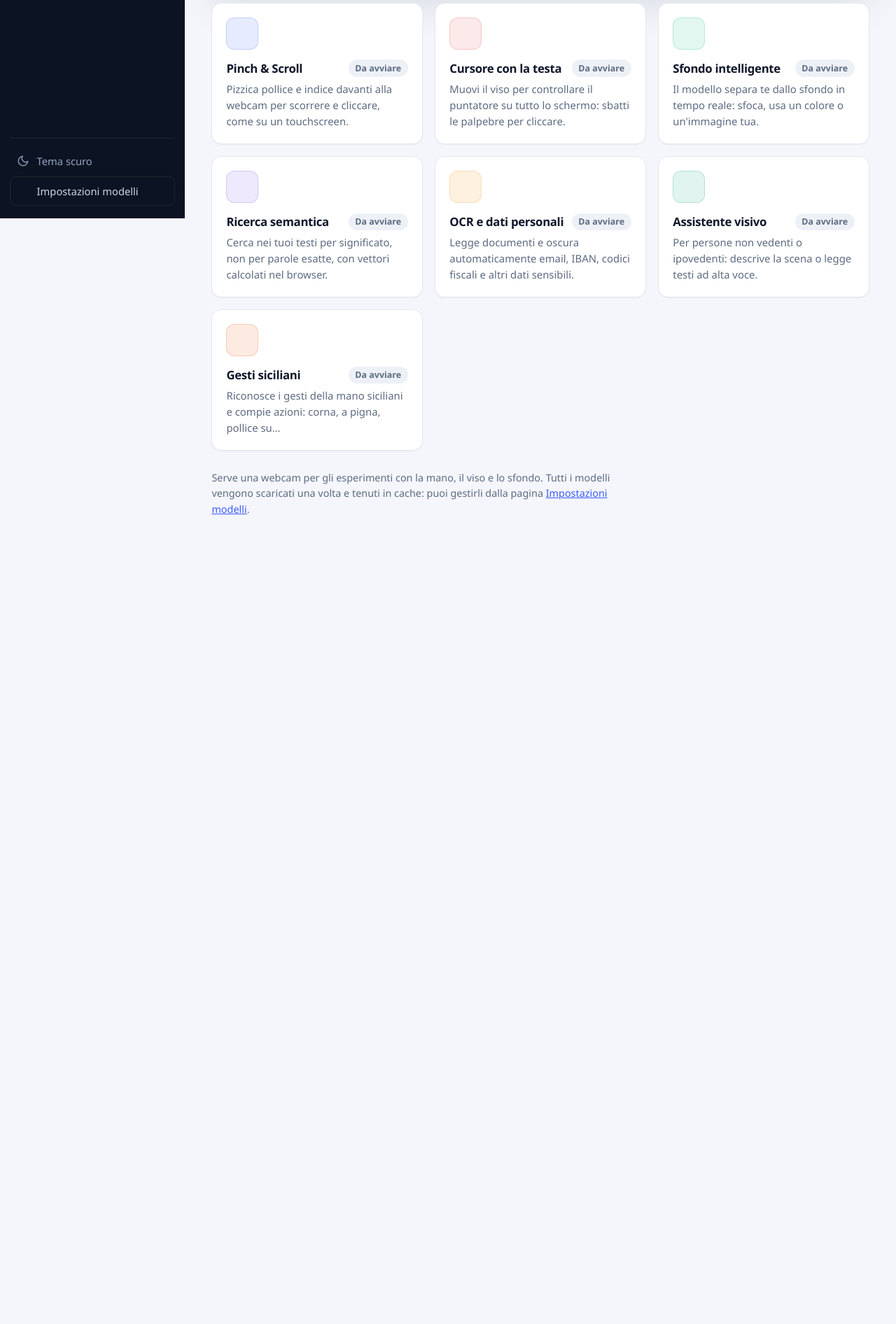
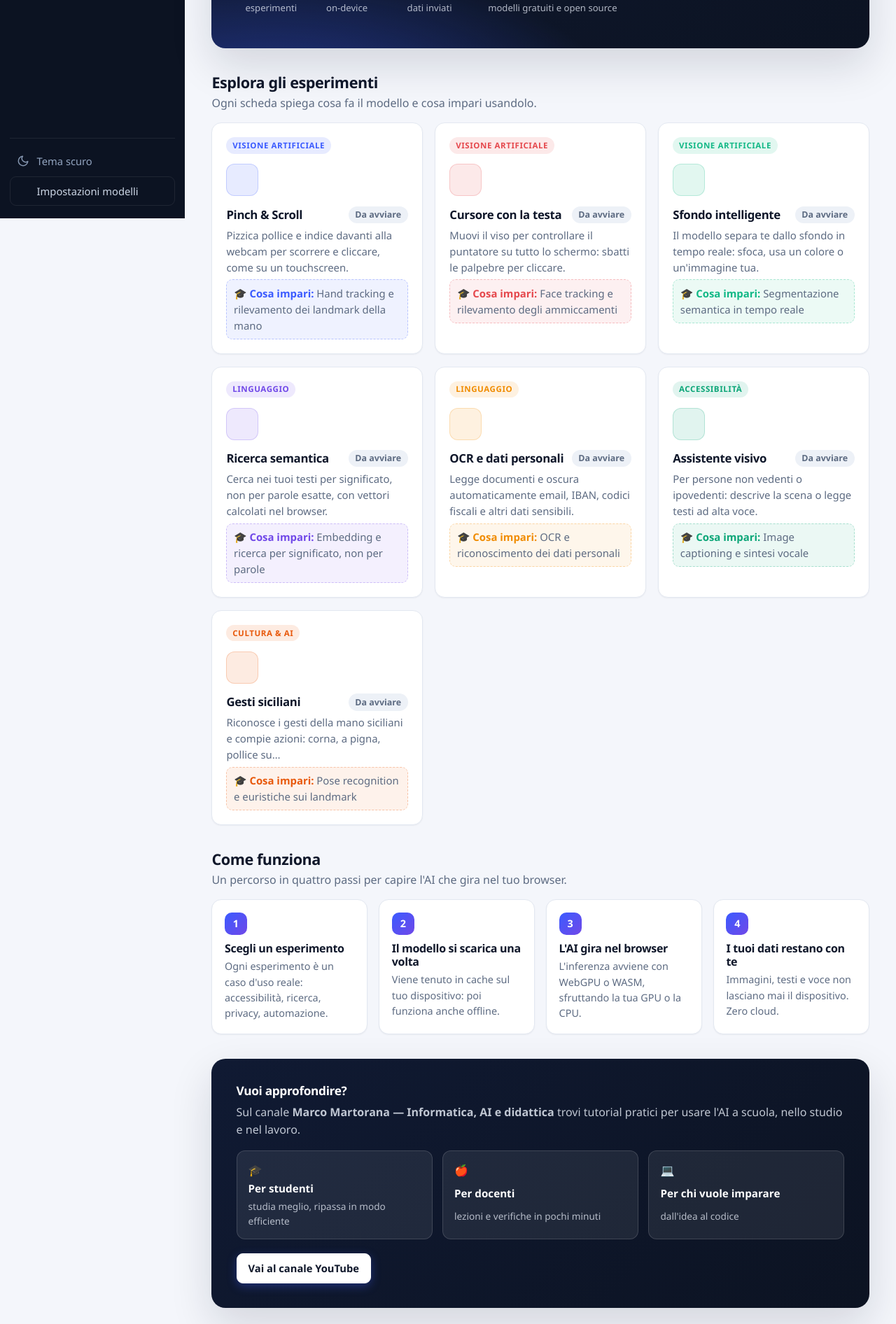
Before and after one commit to marcomattolab/edge-ai-lab, an Angular app: page / in a window 1280 px wide. Shown: the part 488-2380 px from the top of the page at 70% size. Before the commit the page ends 1291 px from the top, so only its background shows below. Built offline with nearby package versions, Linux system fonts and the light colour scheme.

Commit message:
add css new

```diff
--- a/src/app/core/features.ts
+++ b/src/app/core/features.ts
@@ -7,6 +7,10 @@ export interface Feature {
   /** Titolo mostrato sulla card della home. */
   name: string;
   description: string;
+  /** Categoria didattica mostrata come etichetta sulla card. */
+  category: string;
+  /** Cosa si impara, mostrato in evidenza sulla card. */
+  learn: string;
   slot: Slot;
   /** SVG interno (path, circle, ecc.) per l'icona, tratto in stile Feather. */
   icon: string;
@@ -20,6 +24,8 @@ export const FEATURES: Feature[] = [
     label: 'Pinch & Scroll',
     name: 'Pinch & Scroll',
     description: 'Pizzica pollice e indice davanti alla webcam per scorrere e cliccare, come su un touchscreen.',
+    category: 'Visione artificiale',
+    learn: 'Hand tracking e rilevamento dei landmark della mano',
     slot: 'hand',
     tone: '#3b5bff',
     icon: '<polyline points="5 9 2 12 5 15"/><polyline points="9 5 12 2 15 5"/><polyline points="15 19 12 22 9 19"/><polyline points="19 9 22 12 19 15"/><line x1="2" y1="12" x2="22" y2="12"/><line x1="12" y1="2" x2="12" y2="22"/>',
@@ -29,6 +35,8 @@ export const FEATURES: Feature[] = [
     label: 'Cursore con la testa',
     name: 'Cursore con la testa',
     description: 'Muovi il viso per controllare il puntatore su tutto lo schermo: sbatti le palpebre per cliccare.',
+    category: 'Visione artificiale',
+    learn: 'Face tracking e rilevamento degli ammiccamenti',
     slot: 'face',
     tone: '#e5484d',
     icon: '<path d="M20 21v-2a4 4 0 0 0-4-4H8a4 4 0 0 0-4 4v2"/><circle cx="12" cy="7" r="4"/>',
@@ -38,6 +46,8 @@ export const FEATURES: Feature[] = [
     label: 'Sfondo intelligente',
     name: 'Sfondo intelligente',
     description: 'Il modello separa te dallo sfondo in tempo reale: sfoca, usa un colore o un\'immagine tua.',
+    category: 'Visione artificiale',
+    learn: 'Segmentazione semantica in tempo reale',
     slot: 'segmenter',
     tone: '#12b886',
     icon: '<rect x="3" y="3" width="18" height="18" rx="2" ry="2"/><circle cx="8.5" cy="8.5" r="1.5"/><polyline points="21 15 16 10 5 21"/>',
@@ -47,6 +57,8 @@ export const FEATURES: Feature[] = [
     label: 'Ricerca semantica',
     name: 'Ricerca semantica',
     description: 'Cerca nei tuoi testi per significato, non per parole esatte, con vettori calcolati nel browser.',
+    category: 'Linguaggio',
+    learn: 'Embedding e ricerca per significato, non per parole',
     slot: 'embedding',
     tone: '#7048e8',
     icon: '<circle cx="11" cy="11" r="8"/><line x1="21" y1="21" x2="16.65" y2="16.65"/>',
@@ -56,6 +68,8 @@ export const FEATURES: Feature[] = [
     label: 'OCR e dati personali',
     name: 'OCR e dati personali',
     description: 'Legge documenti e oscura automaticamente email, IBAN, codici fiscali e altri dati sensibili.',
+    category: 'Linguaggio',
+    learn: 'OCR e riconoscimento dei dati personali',
     slot: 'ocr',
     tone: '#f08c00',
     icon: '<path d="M12 22s8-4 8-10V5l-8-3-8 3v7c0 6 8 10 8 10z"/>',
@@ -65,6 +79,8 @@ export const FEATURES: Feature[] = [
     label: 'Assistente visivo',
     name: 'Assistente visivo',
     description: 'Per persone non vedenti o ipovedenti: descrive la scena o legge testi ad alta voce.',
+    category: 'Accessibilità',
+    learn: 'Image captioning e sintesi vocale',
     slot: 'captioning',
     tone: '#0ca678',
     icon: '<path d="M1 12s4-8 11-8 11 8 11 8-4 8-11 8-11-8-11-8z"/><circle cx="12" cy="12" r="3"/>',
@@ -74,6 +90,8 @@ export const FEATURES: Feature[] = [
     label: 'Gesti siciliani',
     name: 'Gesti siciliani',
     description: 'Riconosce i gesti della mano siciliani e compie azioni: corna, a pigna, pollice su…',
+    category: 'Cultura & AI',
+    learn: 'Pose recognition e euristiche sui landmark',
     slot: 'hand',
     tone: '#e8590c',
     icon: '<polygon points="13 2 3 14 12 14 11 22 21 10 12 10 13 2"/>',
--- a/src/app/features/home/home.ts
+++ b/src/app/features/home/home.ts
@@ -15,22 +15,34 @@ import { ModelStore } from '../../core/model-store.service';
           <path d="M50 18 L50 46" stroke-width="8"/>
         </svg>
       </span>
-      <span class="hero-badge">100% on-device · Nessun dato in uscita</span>
+      <span class="hero-badge">Laboratorio didattico · AI sul dispositivo</span>
       <h1>Edge AI Lab</h1>
       <p class="hero-owner">di <a href="https://www.youtube.com/@MarcoMartoranaAI" target="_blank" rel="noopener">Marco Martorana</a> · Informatica, AI e didattica</p>
       <p class="hero-sub">
-        Cinque esperimenti di intelligenza artificiale che girano interamente nel tuo browser:
-        niente server, niente cloud, i modelli restano sul tuo dispositivo.
+        Sette esperimenti per capire l'intelligenza artificiale toccandola con mano:
+        niente server, niente cloud, i modelli girano interamente nel tuo browser.
       </p>
       <div class="hero-actions">
-        <a class="btn primary" routerLink="/pinch-scroll">Prova il primo esperimento</a>
+        <a class="btn primary" routerLink="/pinch-scroll">Inizia con il primo esperimento</a>
         <a class="btn" routerLink="/settings">Impostazioni modelli</a>
+      </div>
+      <div class="hero-stats">
+        <div class="stat"><strong>7</strong><span>esperimenti</span></div>
+        <div class="stat"><strong>100%</strong><span>on-device</span></div>
+        <div class="stat"><strong>0</strong><span>dati inviati</span></div>
+        <div class="stat"><strong>0 €</strong><span>modelli gratuiti e open source</span></div>
       </div>
     </header>
 
+    <section class="home-section">
+      <div class="section-head">
+        <h2>Esplora gli esperimenti</h2>
+        <p class="muted">Ogni scheda spiega cosa fa il modello e cosa impari usandolo.</p>
+      </div>
       <div class="features-grid">
         @for (f of features; track f.path) {
           <a class="feature-card" [routerLink]="f.path" [style.--tone]="f.tone">
+            <span class="feature-cat">{{ f.category }}</span>
             <div class="feature-icon" aria-hidden="true">
               <svg viewBox="0 0 24 24" fill="none" stroke="currentColor" stroke-width="1.8" stroke-linecap="round" stroke-linejoin="round" [innerHTML]="f.icon"></svg>
             </div>
@@ -40,11 +52,56 @@ import { ModelStore } from '../../core/model-store.service';
                 <span class="badge" [class]="store.status()[f.slot].state">{{ label(store.status()[f.slot].state) }}</span>
               </div>
               <p>{{ f.description }}</p>
+              <p class="feature-learn">🎓 <span>Cosa impari:</span> {{ f.learn }}</p>
             </div>
             <span class="feature-arrow" aria-hidden="true">→</span>
           </a>
         }
       </div>
+    </section>
+
+    <section class="home-section how">
+      <div class="section-head">
+        <h2>Come funziona</h2>
+        <p class="muted">Un percorso in quattro passi per capire l'AI che gira nel tuo browser.</p>
+      </div>
+      <div class="steps">
+        <div class="step">
+          <span class="step-n">1</span>
+          <h3>Scegli un esperimento</h3>
+          <p>Ogni esperimento è un caso d'uso reale: accessibilità, ricerca, privacy, automazione.</p>
+        </div>
+        <div class="step">
+          <span class="step-n">2</span>
+          <h3>Il modello si scarica una volta</h3>
+          <p>Viene tenuto in cache sul tuo dispositivo: poi funziona anche offline.</p>
+        </div>
+        <div class="step">
+          <span class="step-n">3</span>
+          <h3>L'AI gira nel browser</h3>
+          <p>L'inferenza avviene con WebGPU o WASM, sfruttando la tua GPU o la CPU.</p>
+        </div>
+        <div class="step">
+          <span class="step-n">4</span>
+          <h3>I tuoi dati restano con te</h3>
+          <p>Immagini, testi e voce non lasciano mai il dispositivo. Zero cloud.</p>
+        </div>
+      </div>
+    </section>
+
+    <section class="home-section channel">
+      <h2>Vuoi approfondire?</h2>
+      <p class="muted">
+        Sul canale <strong>Marco Martorana — Informatica, AI e didattica</strong> trovi tutorial pratici
+        per usare l'AI a scuola, nello studio e nel lavoro.
+      </p>
+      <div class="channel-cards">
+        <div class="channel-card">🎓 <strong>Per studenti</strong><span>studia meglio, ripassa in modo efficiente</span></div>
+        <div class="channel-card">🍎 <strong>Per docenti</strong><span>lezioni e verifiche in pochi minuti</span></div>
+        <div class="channel-card">💻 <strong>Per chi vuole imparare</strong><span>dall'idea al codice</span></div>
+      </div>
+      <a class="btn primary" href="https://www.youtube.com/@MarcoMartoranaAI" target="_blank" rel="noopener">Vai al canale YouTube</a>
+    </section>
 
     <footer class="home-foot muted">
       Serve una webcam per gli esperimenti con la mano, il viso e lo sfondo. Tutti i modelli vengono
--- a/src/styles.css
+++ b/src/styles.css
@@ -291,6 +291,15 @@ main { padding: 2rem clamp(1.1rem, 3vw, 2.75rem) 4rem; min-width: 0; }
 .hero .btn:hover:not(:disabled) { background: rgba(255, 255, 255, 0.16); border-color: rgba(255, 255, 255, 0.4); box-shadow: none; }
 .hero .btn.primary { background: #fff; color: #0f172a; border-color: #fff; box-shadow: none; }
 .hero .btn.primary:hover:not(:disabled) { background: #eef1ff; }
+.hero-stats { display: flex; flex-wrap: wrap; gap: 1.6rem; margin-top: 1.5rem; padding-top: 1.25rem; border-top: 1px solid rgba(255, 255, 255, 0.14); }
+.stat { display: grid; gap: 0.1rem; min-width: 90px; }
+.stat strong { font-size: 1.5rem; font-weight: 800; letter-spacing: -0.02em; line-height: 1.1; }
+.stat span { font-size: 0.82rem; color: rgba(232, 238, 248, 0.75); }
+
+.home-section { margin: 2.2rem 0; }
+.section-head { margin-bottom: 1rem; max-width: 72ch; }
+.section-head h2 { font-size: 1.35rem; margin: 0 0 0.25rem; }
+.section-head p { margin: 0; }
 
 .features-grid { display: grid; grid-template-columns: repeat(auto-fill, minmax(280px, 1fr)); gap: 1.1rem; }
 
@@ -319,6 +328,19 @@ main { padding: 2rem clamp(1.1rem, 3vw, 2.75rem) 4rem; min-width: 0; }
 .feature-head { display: flex; align-items: center; justify-content: space-between; gap: 0.5rem; }
 .feature-head h2 { margin: 0; font-size: 1.05rem; }
 .feature-body p { margin: 0; color: var(--slate); font-size: 0.93rem; }
+.feature-cat {
+  align-self: flex-start; font-size: 0.72rem; font-weight: 700; letter-spacing: 0.05em;
+  text-transform: uppercase; color: var(--tone);
+  background: color-mix(in srgb, var(--tone) 12%, transparent);
+  padding: 0.18rem 0.55rem; border-radius: 999px;
+}
+.feature-learn {
+  margin: 0; font-size: 0.86rem; color: var(--ink);
+  background: color-mix(in srgb, var(--tone) 8%, transparent);
+  border: 1px dashed color-mix(in srgb, var(--tone) 30%, transparent);
+  border-radius: 9px; padding: 0.45rem 0.6rem;
+}
+.feature-learn span { font-weight: 700; color: var(--tone); }
 .feature-arrow {
   position: absolute; top: 1.15rem; right: 1.15rem;
   color: var(--slate); font-size: 1.15rem; opacity: 0;
@@ -326,6 +348,36 @@ main { padding: 2rem clamp(1.1rem, 3vw, 2.75rem) 4rem; min-width: 0; }
 }
 .feature-card:hover .feature-arrow { opacity: 1; transform: translateX(0); }
 .home-foot { margin-top: 1.75rem; max-width: 72ch; font-size: 0.9rem; }
+
+.steps { display: grid; grid-template-columns: repeat(auto-fit, minmax(220px, 1fr)); gap: 1rem; }
+.step {
+  background: var(--panel); border: 1px solid var(--line); border-radius: var(--radius);
+  padding: 1.1rem; box-shadow: var(--shadow-sm);
+}
+.step-n {
+  display: grid; place-items: center; width: 32px; height: 32px; border-radius: 10px;
+  background: linear-gradient(135deg, var(--cobalt), var(--cobalt-2));
+  color: #fff; font-weight: 800; font-size: 0.9rem; margin-bottom: 0.6rem;
+}
+.step h3 { font-size: 1rem; margin: 0 0 0.35rem; }
+.step p { margin: 0; color: var(--slate); font-size: 0.9rem; }
+
+.channel {
+  background: linear-gradient(135deg, #101a33, #0c1322);
+  border-radius: 20px; padding: clamp(1.4rem, 3vw, 2.2rem);
+  color: #fff; box-shadow: var(--shadow-lg);
+}
+.channel h2 { color: #fff; }
+.channel .muted { color: rgba(232, 238, 248, 0.82); }
+.channel-cards { display: grid; grid-template-columns: repeat(auto-fit, minmax(220px, 1fr)); gap: 0.9rem; margin: 1.1rem 0 1.3rem; }
+.channel-card {
+  display: grid; gap: 0.15rem; padding: 0.9rem 1rem; border-radius: 12px;
+  background: rgba(255, 255, 255, 0.08); border: 1px solid rgba(255, 255, 255, 0.14);
+}
+.channel-card strong { font-size: 0.95rem; }
+.channel-card span { font-size: 0.85rem; color: rgba(232, 238, 248, 0.75); }
+.channel .btn.primary { background: #fff; color: #0f172a; border-color: #fff; }
+.channel .btn.primary:hover:not(:disabled) { background: #eef1ff; }
 
 /* ============================================================
    Toasts
```
Lines whose indentation alone changed are shown as unchanged.
